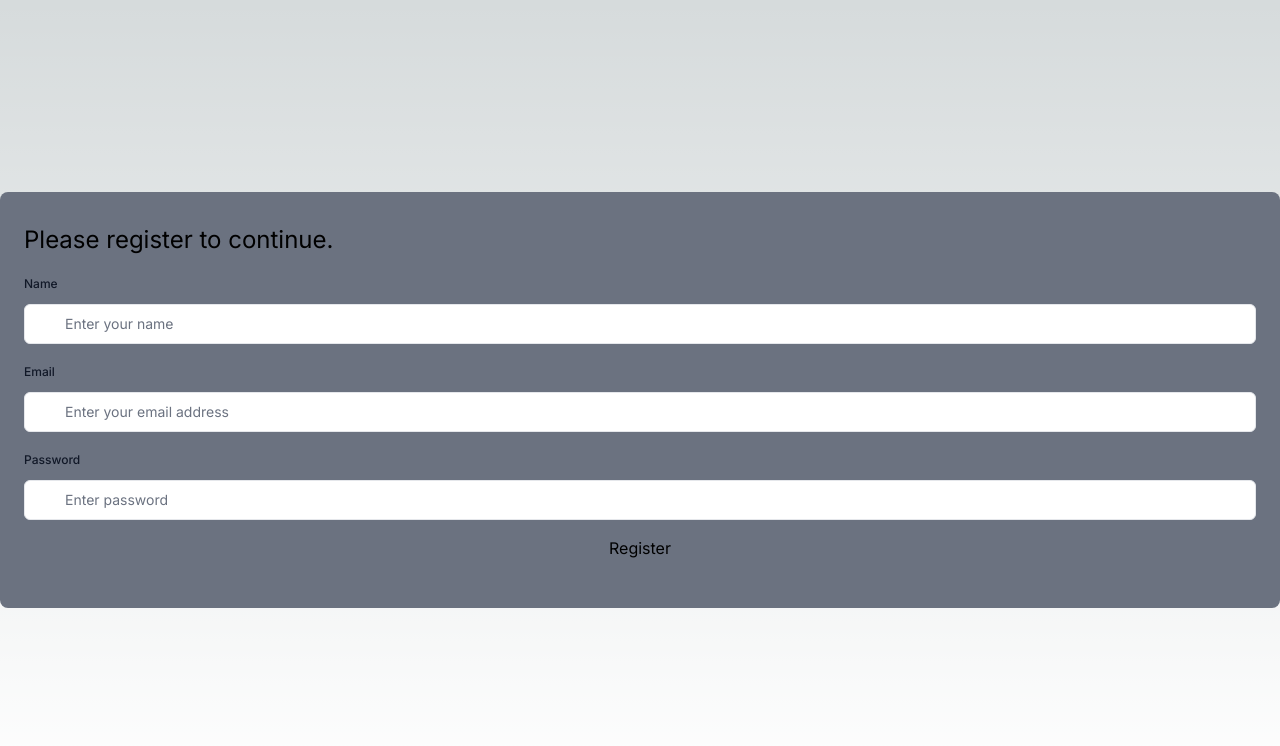
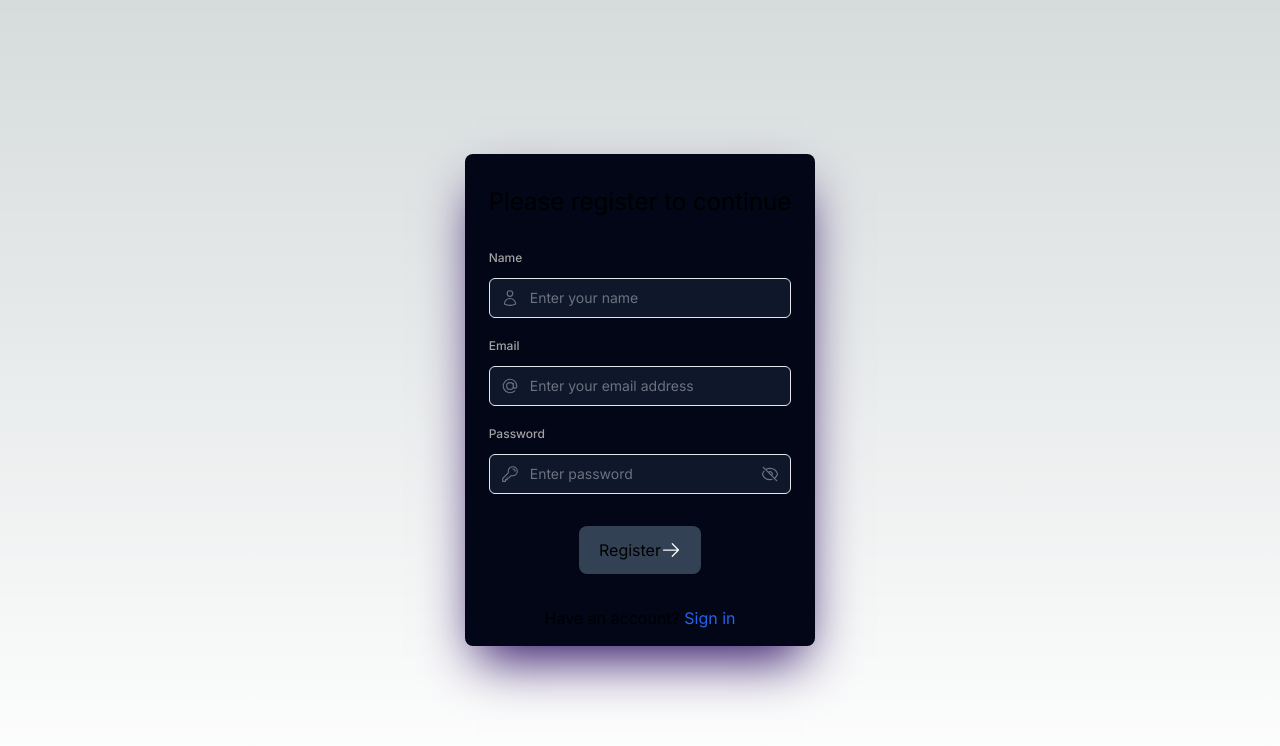
Before and after one commit to JoseDirazar/next-auth, a Next.js app: page /sign-up in a window 1280 px wide. Shown: the top 746 px of the page. Built offline with nearby package versions, Linux system fonts and the light colour scheme; no server answers.

Commit message:
sign up form styles

```diff
--- a/app/(auth)/loading.tsx
+++ b/app/(auth)/loading.tsx
@@ -3,7 +3,7 @@ import { FadeLoader } from "react-spinners";
 
 export default function Loeader() {
   return (
-    <div className="h-screen min-w-full">
+    <div className="h-screen min-w-full flex items-center justify-center">
       <FadeLoader color="white" />
     </div>
   );
--- a/app/about/page.tsx
+++ b/app/about/page.tsx
@@ -1,14 +1,14 @@
-import { auth } from "@/auth";
 import { RoleGate } from "@/components/auth/role-gate";
 import { FormSuccess } from "@/components/form-success";
 import { currentUser } from "@/lib/auth";
+import { ROLETYPE } from "@prisma/client";
 
 export default async function AboutPage() {
-  const user = currentUser();
+  const user = await currentUser();
   return (
     <>
-      <RoleGate allowedRole="ADMIN">
-        <FormSuccess message="You are an truly admin" />
+      <RoleGate allowedRole={ROLETYPE.ADMIN}>
+        <FormSuccess message={`You are an truly admin ${user?.name}`} />
       </RoleGate>
     </>
   );
--- a/app/loading.tsx
+++ b/app/loading.tsx
@@ -3,7 +3,7 @@ import { FadeLoader } from "react-spinners";
 
 export default function Loeader() {
   return (
-    <div className="h-screen w-full">
+    <div className="h-screen w-full flex itemss-center justify-center">
       <FadeLoader color="white" />
     </div>
   );
--- a/auth.config.ts
+++ b/auth.config.ts
@@ -16,7 +16,6 @@ async function getUser(email: string): Promise<User | null> {
         email,
       },
     });
-    //console.log('db user:: ', user)
     return user;
   } catch (error) {
     console.error("Failed to fetch user:", error);
@@ -45,13 +44,12 @@ export default {
           const { email, password } = parsedCredentials.data;
           const user = await getUser(email);
 
-          if (!user || !user.password) {
-            console.log("NULL USER OR PASSWORD");
+          if (!user?.password) {
+            console.error("NULL USER OR PASSWORD");
             return null;
           }
 
           const passwordsMatch = await bcrypt.compare(password, user.password);
-          console.log(user);
           if (passwordsMatch) return user;
         }
         console.log("Invalid credentials");
--- a/auth.ts
+++ b/auth.ts
@@ -36,7 +36,7 @@ export const { handlers, auth, signIn, signOut } = NextAuth({
 
       return token;
     },
-    session({ session, token, newSession, trigger }) {
+    session({ session, token }) {
       if (token.role && session.user) {
         session.user.id = token.id as string;
         session.user.role = token.role;
--- a/components/auth/role-gate.tsx
+++ b/components/auth/role-gate.tsx
@@ -12,7 +12,6 @@ interface RoleGateProps {
 
 export const RoleGate = ({ children, allowedRole }: RoleGateProps) => {
   const role = useCurrentRole();
-
   if (role !== allowedRole) {
     return (
       <FormError message="You do not have permission to view this content!" />
--- a/components/auth/sign-up.tsx
+++ b/components/auth/sign-up.tsx
@@ -2,83 +2,91 @@
 import { useFormState, useFormStatus } from "react-dom";
 import { register } from "@/utils/db";
 
-/* import {
+import {
   AtSymbolIcon,
   KeyIcon,
   ExclamationCircleIcon,
-} from '@heroicons/react/24/outline';
-import { ArrowRightIcon } from '@heroicons/react/20/solid'; */
+  UserIcon,
+  ArrowRightIcon,
+  EyeSlashIcon
+} from "@heroicons/react/24/outline";
 import { useRouter } from "next/navigation";
+import Link from "next/link";
+import { EyeIcon } from "@heroicons/react/24/outline";
+import { useState } from "react";
 
 export default function RegisterForm() {
   const [errorMessage, dispatch] = useFormState(register, undefined);
   const router = useRouter();
-
+  const [showPassword, setShowPassword] = useState('password')
   function submitAction(payload: FormData) {
     dispatch(payload);
-    //router.push("/sign-in");
+    router.push("/sign-in");
   }
   return (
-    <form action={submitAction} className="container">
-      <div className="flex-1 rounded-lg bg-gray-500 px-6 pb-4 pt-8">
-        <h1 className={`mb-3 text-2xl`}>Please register to continue.</h1>
+    <form action={submitAction} className="container max-w-sm flex items-center justify-center">
+      <div className="rounded-lg bg-slate-950 shadow-2xl shadow-violet-950 px-6 pb-4 pt-8 flex flex-col items-center justify-center">
+        <h1 className={`mb-3 text-2xl`}>Please register to continue</h1>
         <div className="w-full">
           <div>
             <label
-              className="mb-3 mt-5 block text-xs font-medium text-gray-900"
+              className="mb-3 mt-5 block text-xs font-medium text-neutral-400"
               htmlFor="name"
             >
               Name
             </label>
             <div className="relative">
               <input
-                className="peer text-black block w-full rounded-md border border-gray-200 py-[9px] pl-10 text-sm outline-2 placeholder:text-gray-500"
+                className="peer bg-slate-900 block w-full rounded-md border border-gray-200 py-[9px] pl-10 text-sm outline-2 placeholder:text-gray-500"
                 id="name"
                 type="name"
                 name="name"
                 placeholder="Enter your name"
                 required
               />
-              {/*  <AtSymbolIcon className="pointer-events-none absolute left-3 top-1/2 h-[18px] w-[18px] -translate-y-1/2 text-gray-500 peer-focus:text-gray-900" /> */}
+              <UserIcon className="pointer-events-none absolute left-3 top-1/2 h-[18px] w-[18px] -translate-y-1/2 text-gray-500 peer-focus:text-neutral-400" />
             </div>
           </div>
           <div>
             <label
-              className="mb-3 mt-5 block text-xs font-medium text-gray-900"
+              className="mb-3 mt-5 block text-xs font-medium text-neutral-400"
               htmlFor="email"
             >
               Email
             </label>
             <div className="relative">
               <input
-                className="peer text-black block w-full rounded-md border border-gray-200 py-[9px] pl-10 text-sm outline-2 placeholder:text-gray-500"
+                className="peer bg-slate-900 block w-full rounded-md border border-gray-200 py-[9px] pl-10 text-sm outline-2 placeholder:text-gray-500"
                 id="email"
                 type="email"
                 name="email"
                 placeholder="Enter your email address"
                 required
               />
-              {/*  <AtSymbolIcon className="pointer-events-none absolute left-3 top-1/2 h-[18px] w-[18px] -translate-y-1/2 text-gray-500 peer-focus:text-gray-900" /> */}
+              <AtSymbolIcon className="pointer-events-none absolute left-3 top-1/2 h-[18px] w-[18px] -translate-y-1/2 text-gray-500 peer-focus:text-neutral-400" />
             </div>
           </div>
           <div className="mt-4">
             <label
-              className="mb-3 mt-5 block text-xs font-medium text-gray-900"
+              className="mb-3 mt-5 block text-xs font-medium text-neutral-400"
               htmlFor="password"
             >
               Password
             </label>
             <div className="relative">
               <input
-                className="peer text-black block w-full rounded-md border border-gray-200 py-[9px] pl-10 text-sm outline-2 placeholder:text-gray-500"
+                className="peer bg-slate-900 block w-full rounded-md border border-gray-200 py-[9px] pl-10 text-sm outline-2 placeholder:text-gray-500"
                 id="password"
-                type="password"
+                type={showPassword}
                 name="password"
                 placeholder="Enter password"
                 required
                 minLength={6}
               />
-              {/*   <KeyIcon className="pointer-events-none absolute left-3 top-1/2 h-[18px] w-[18px] -translate-y-1/2 text-gray-500 peer-focus:text-gray-900" /> */}
+              <KeyIcon className="pointer-events-none absolute left-3 top-1/2 h-[18px] w-[18px] -translate-y-1/2 text-gray-500 peer-focus:text-neutral-400" />
+              <button type="button" className="absolute h-[18px] w-[18px] top-1/2 right-3 -translate-y-1/2 text-gray-500 peer-focus:text-neutral-400" onClick={() => showPassword === 'password' ? setShowPassword('text') : setShowPassword('password')}>
+              {showPassword !== 'password' ? <EyeIcon  /> : <EyeSlashIcon />}
+              </button>
             </div>
           </div>
         </div>
@@ -91,12 +99,13 @@ export default function RegisterForm() {
           >
             {errorMessage && (
               <>
-                {/* <ExclamationCircleIcon className="h-5 w-5 text-red-500" /> */}
+                <ExclamationCircleIcon className="h-5 w-5 text-red-500" />
                 <p className="text-sm text-red-500">{errorMessage}</p>
               </>
             )}
           </div>
         </div>
+      <p>Have an account? <Link href="/sign-in" className="text-blue-600 hover:underline">Sign in</Link></p>
       </div>
     </form>
   );
@@ -106,9 +115,9 @@ function LoginButton() {
   const { pending } = useFormStatus();
 
   return (
-    <button className="mt-4 w-full" aria-disabled={pending}>
+    <button className="mt-8 bg-slate-700 rounded-lg px-5 py-3 flex items-center justify-center" aria-disabled={pending}>
       Register{" "}
-      {/* <ArrowRightIcon className="ml-auto h-5 w-5 text-gray-50" /> */}
+      <ArrowRightIcon className="ml-auto h-5 w-5 text-gray-50" />
     </button>
   );
 }
--- a/hooks/use-current-role.ts
+++ b/hooks/use-current-role.ts
@@ -2,6 +2,5 @@ import { useSession } from "next-auth/react";
 
 export const useCurrentRole = () => {
   const session = useSession();
-
   return session.data?.user?.role;
 };
--- a/middleware.ts
+++ b/middleware.ts
@@ -17,7 +17,7 @@ export default auth((req) => {
 
   const isAuthRoute = authRoutes.includes(nextUrl.pathname);
   const isPrivateRoute = privateRoutes.includes(nextUrl.pathname);
-  //const isAdminRoute = adminRoutes.includes(nextUrl.pathname);
+
   if (isLoggedIn && isAuthRoute) {
     return Response.redirect(new URL(DEFAULT_LOGIN_REDIRECT, nextUrl));
   }
--- a/package.json
+++ b/package.json
@@ -3,7 +3,7 @@
   "version": "0.1.0",
   "private": true,
   "scripts": {
-    "dev": "next dev --turbo",
+    "dev": "next dev",
     "build": "next build",
     "start": "next start",
     "lint": "next lint"
```
